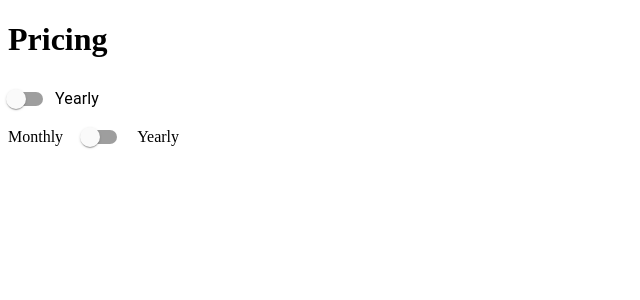
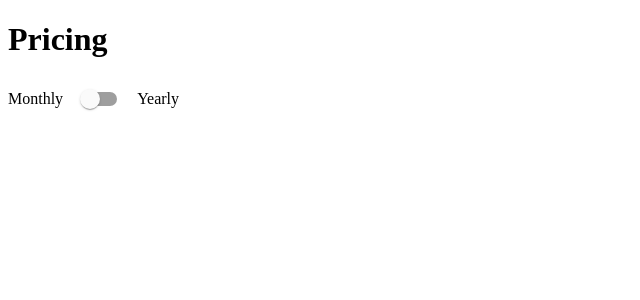
Before and after one commit to clf94-dev/pricing-component-react, a React (Create React App) app: page / in a window 1280 px wide. Shown: the top 300 px of the page, without its empty margins (0-640 px from the left). Built offline with nearby package versions, Linux system fonts and the light colour scheme.

Commit message:
switch with labels

```diff
--- a/src/components/Pricing.jsx
+++ b/src/components/Pricing.jsx
@@ -16,16 +16,6 @@ function Pricing() {
                     <h1 className="pricing-heading">
                         Pricing
                     </h1>
-                    <FormControlLabel
-                        label="Monthly"
-                        control={< Switch checked = {
-                        checked
-                    }
-                    onClick = {
-                        handleClick
-                    }
-                    name = 'check' />}
-                        label="Yearly"/>
 
                     <Grid component="label" container alignItems="center" spacing={1}>
                         <Grid item>Monthly</Grid>
```
